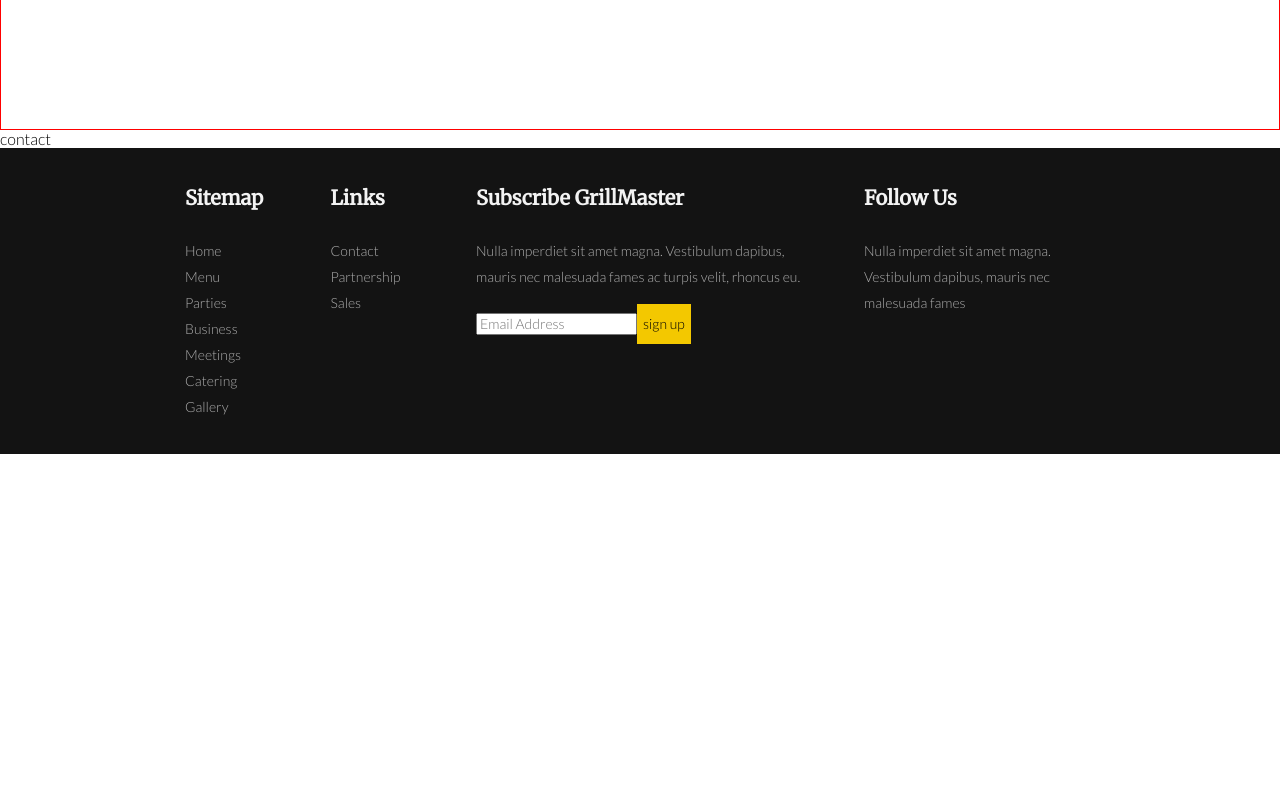
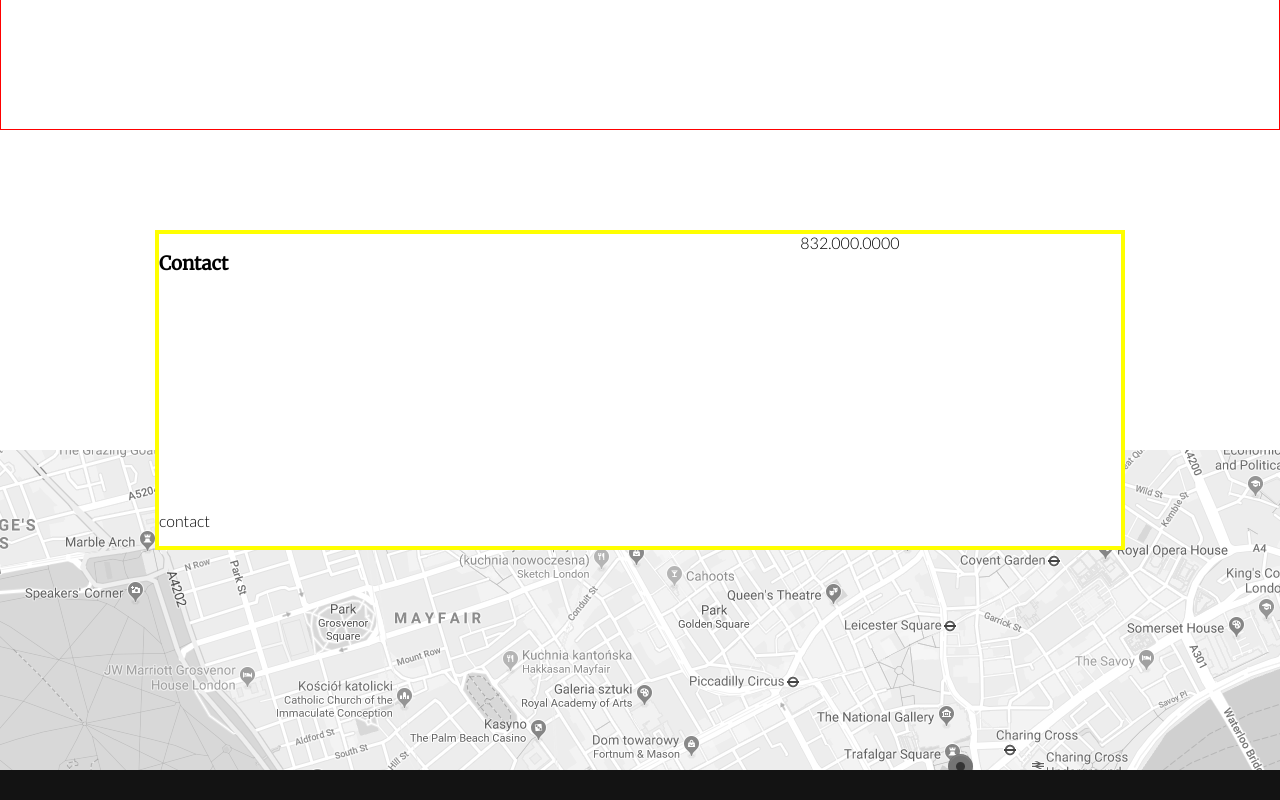
Before and after one commit to safiyc/restaurant, a React (Create React App) app in the folder frontend/: page / in a window 1280 px wide. Shown: the part 1600-2400 px from the top of the page. Before the commit the page ends 2054 px from the top, so only its background shows below. Built offline with nearby package versions, Linux system fonts and the light colour scheme.

Commit message:
begin styling contact component

```diff
--- a/frontend/src/components/Contact.js
+++ b/frontend/src/components/Contact.js
@@ -1,11 +1,76 @@
-import React from 'react'
+ import React from 'react';
+ import styled from 'styled-components';
 
-export default function Contact() {
-  return (
-    <>
-    contact
+ import { color, above, SideMargins } from '../util';
+
+ import map from '../asset/img/map.png';
+
+ const Wrapper = styled.div`
+   ${above.med`
+     display: grid;
+     grid-template-columns: 100vw;
+     grid-template-rows: 1fr 1fr;
+     grid-template-areas:
+       'blank'
+       'map';
+
+   height: 80vh;
+   width: 100vw;
+   `}
+ `;
+
+ const MapBackground = styled.div`
+   /* https://css-tricks.com/apply-a-filter-to-a-background-image/ */
+
+   ${above.med`
+
+     background-image: linear-gradient(black, black),
+       url(${map});
+     width: 100vw;
+     /* background-size: cover; */
+     background-blend-mode: saturation;
+     grid-area: map;
+   `}
+ `;
+
+ const Content = styled.div`
+   background: #fff;
+   border: solid yellow 4px;
+   grid: 1/1/-1/-1;
+
+   display: grid;
+   grid-template-columns: Repeat(3, 1fr);
+   grid-template-rows: 1fr;
+
+   ${SideMargins};
+   padding: -2.4rem;
+   position: relative;
+   top: 10rem;
+   z-index: 10;
+ `;
+
+ const Address = styled.div``
+
+ const Contact = () => {
+   return (
+
+     <Wrapper className="wrapper">
+       <MapBackground className="map-background" />
+       <Content>
+         <h3>Contact</h3>
+         <Address>
+           {/*
+           1 / 2 Oxford Street, London // icon address //
+           */}
+         </Address>
+
+         {/* icon Phone number */}
+         <a href="tel: 1(832) 000 - 0000">832.000.0000</a>
+         <p>contact</p>
+       </Content>
+     </Wrapper>
+   );
+ };
 
 
-    </>
-  )
-}
+ export default Contact;
```
